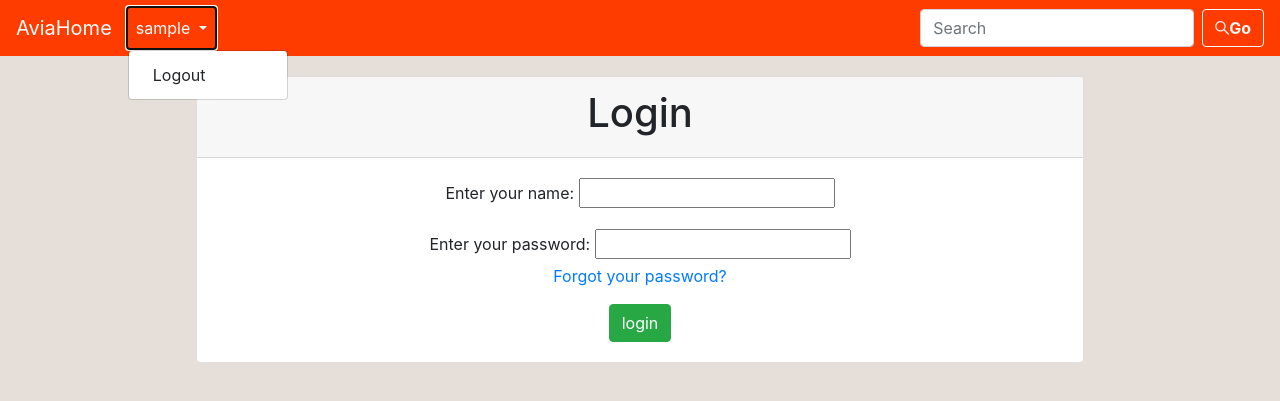
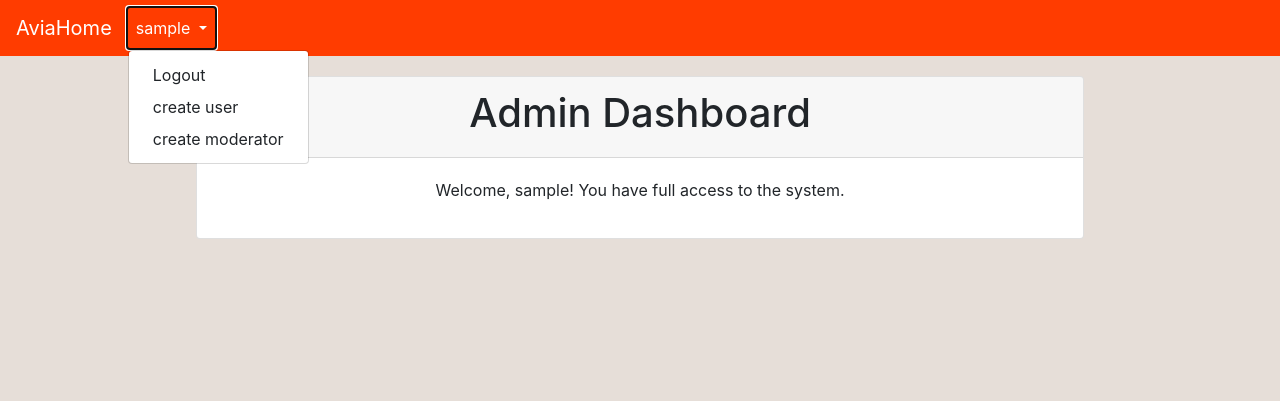
Before and after one commit to JEthebest/aviahome, a Django app: page / in a window 1280 px wide, after a click that opens the changed part. Shown: the top 401 px of the page. Run offline with Django 4.2, Linux system fonts and the light colour scheme; the visitor is signed in with stand-in values (Sample User, id 1); some libraries are stand-ins or nearby versions.

Commit message:
registration moderator

```diff
--- a/accounts/models.py
+++ b/accounts/models.py
@@ -7,8 +7,8 @@ from django.urls import reverse
 
 
 class Profile(models.Model):
-    user = models.ForeignKey(User, on_delete=models.CASCADE)
-    phone = models.CharField(max_length=200, blank=True)
+    user = models.OneToOneField(User, on_delete=models.CASCADE)
+    is_moderator = models.BooleanField(default=False)
 
     def __str__(self):
         return f"{self.user.username}'s profile"
--- a/accounts/templates/base.html
+++ b/accounts/templates/base.html
@@ -32,21 +32,17 @@
 						</a>
 						<div class="dropdown-menu" aria-labelledby="userDrow">
 								<a class="dropdown-item" href="{% url 'user-logout' %}">Logout</a>
+								<a class="dropdown-item" href="{% url 'user-create' %}">create user</a>
+								<a class="dropdown-item" href="{% url 'signup-moderator' %}">create moderator</a>
 						</div>
 					</li>
 					{% else %}
 					<li>
 						<a href="{% url 'user-login' %}" class="nav-link">Вход</a>
 					</li>
-				<li>
-					<a href="{% url 'user-create' %}" class="nav-link">Регистрация</a>
-				</li>
 					{% endif %}
 				</ul>
-			<form class="form-inline my-2 my-lg-0">
-				<input class="form-control mr-sm-2" type="search" name="name" placeholder="Search" aria-label="Seacrh">
-				<button class="btn btn-outline-light my-2 my-sm-0 font-weight-bold" type="submit" formaction={% url 'main-page' %}><i class="fab fa-sistrix"></i>Go</i></button>
-			</form>
+
 			</div>
 		</nav>
 		<div class="container">
--- a/accounts/templates/login.html
+++ b/accounts/templates/login.html
@@ -8,8 +8,42 @@
       margin-right: 10%;
     }
   </style>
+
 {% endblock style %}
 {% block content %}
+{% if user.is_authenticated %}
+{% if user.is_superuser %}
+<div class="card text-center">
+<div class="card-header">
+<h1>Admin Dashboard</h1>
+</div>
+<div class="card-body">
+<p>Welcome, {{ user.username }}! You have full access to the system.</p>
+<!-- Your admin-specific content goes here -->
+</div>
+</div>
+{% elif user.is_staff %}
+<div class="card text-center">
+<div class="card-header">
+<h1>Moderator Dashboard</h1>
+</div>
+<div class="card-body">
+<p>Welcome, {{ user.username }}! You can create and edit references.</p>
+<!-- Your moderator-specific content goes here -->
+</div>
+</div>
+{% else %}
+<div class="card text-center">
+<div class="card-header">
+<h1>User Dashboard</h1>
+</div>
+<div class="card-body">
+<p>Welcome, {{ user.username }}! You can use the system.</p>
+<!-- Your user-specific content goes here -->
+</div>
+</div>
+{% endif %}
+{% else %}
 <div class="card text-center">
 <div class="card-header">
 <h1>Login</h1>
@@ -24,10 +58,11 @@
 <div class="form-group">
 <label for="password">Enter your password:</label>
 <input type="password" id="password" name="password"><br>
-          <p><a href="{% url 'forgot-password' %}">Forgot your password?</a></p>
+<a href="{% url 'forgot_password' %}" class="nav-link">forgot_password ?</a>
 </div>
 <button class="btn btn-success" type="submit">login</button>
 </form>
 </div>
 </div>
+{% endif %}
 {% endblock content %}
--- a/accounts/templates/password_reset_complete.html
+++ b/accounts/templates/password_reset_complete.html
@@ -3,5 +3,5 @@
 {% block content %}
   <h2>Сброс пароля</h2>
   <p>Ваш пароль был успешно изменен.</p>
-  <a href="{% url 'login' %}">Войти</a>
+  <a href="{% url 'user-login' %}">Войти</a>
 {% endblock %}
--- a/accounts/urls.py
+++ b/accounts/urls.py
@@ -10,15 +10,16 @@ from django.contrib.auth import views as auth_views
 
 
 
+
 urlpatterns = [
     path('', views.login_user, name='user-login'),
+    path('signup_moderator/', views.signup_moderator, name='signup-moderator'),
     path('logout/', LogoutView.as_view(next_page="main-page"), name="user-logout"),
-    path('<int:pk>/', views.user_profile, name="user-profile"),
     path('signup/', views.signup, name="user-create"),
-    path('<int:pk>/update/', views.user_update, name="user-update"),
     path('users/', views.main_page, name='main-page'),
 
-    path('forgot_password/', ForgotPasswordView.as_view(), name='forgot-password'),
+
+    path('forgot_password/', ForgotPasswordView.as_view(), name='forgot_password'),
     path('reset/<uidb64>/<token>/', auth_views.PasswordResetConfirmView.as_view(template_name='registration/password_reset_confirm.html'), name='password_reset_confirm'),
     path('reset/done/', auth_views.PasswordResetDoneView.as_view(template_name='registration/password_reset_done.html'), name='password_reset_done'),
     path('reset/complete/', auth_views.PasswordResetCompleteView.as_view(template_name='registration/password_reset_complete.html'), name='password_reset_complete'),
--- a/accounts/views.py
+++ b/accounts/views.py
@@ -1,79 +1,68 @@
 from django.shortcuts import render, redirect
-from django.contrib.auth.models import User
+from django.contrib.auth.models import User, Group
 from django.contrib import messages
-from django.contrib.auth import login, authenticate
+from django.contrib.auth import login, authenticate, get_user_model
 from .models import Profile
-
+from django.contrib.auth.decorators import login_required, user_passes_test, permission_required
 
 from django.contrib.auth.views import PasswordResetView
 from django.contrib.auth.forms import PasswordResetForm
 from django.urls import reverse_lazy
-from django.http import HttpResponseRedirect
+from django.db import IntegrityError
 
 
 
-
-
+@user_passes_test(lambda u: u.is_superuser or u.is_staff, login_url='main-page')
 def signup(request):
     if request.method == "POST":
         username = request.POST.get("name")
         email = request.POST.get("mail")
         pass1 = request.POST.get("password")
-        pass2= request.POST.get("password2")
+        pass2 = request.POST.get("password2")
 
         if pass1 == pass2:
-            if User.objects.filter(username = username).first():
+            if User.objects.filter(username=username).first():
                 messages.error(request, "This username is already taken")
                 return redirect('main-page')
             user = User.objects.create(
                 username=username,
-                email=email)
+                email=email,
+                is_active=False)
+
             user.set_password(pass1)
             user.save()
 
-            Profile.objects.create(user=user)
+            if not hasattr(user, 'profile'):
+                Profile.objects.create(user=user)
 
-            user = authenticate(username=username, password=pass1)
+            user.is_active = False
+            user.save()
+
+            messages.success(request, "Account created, but must be verified by admin before logging in.")
+            return redirect('main-page')
+        else:
+            messages.error(request, "Passwords do not match.")
+            # Redirect to main page in case of an error
+            return redirect('main-page')
+
+    return render(request, "signup.html")
+
+
+
+def login_user(request):
+    if request.method == 'POST':
+        username = request.POST['username']
+        password = request.POST['password']
+        user = authenticate(request, username=username, password=password)
+
+        if user is not None:
             login(request, user)
             return redirect('main-page')
         else:
-            messages.success(request, "Password are not similar")
-    return render(request, "signup.html")
-
-
-def login_user(request):
-    if request.method == "POST":
-        username = request.POST.get('username')
-        password = request.POST.get('password')
-
-        try:
-            user = User.objects.get(username=username)
-            user = authenticate(username=username, password=password)
-            login(request, user)
-            return redirect('main-page')
-        except:
-            print("No such user")
+            messages.error(request, 'Invalid username or password.')
 
     return render(request, 'login.html')
 
-
-def user_profile(request, pk):
-    user = User.objects.get(pk=pk)
-    return render(request, 'user_profile.html', locals())
-
-
-
-
-
-def user_update(request, pk):
-    user = User.objects.get(pk=pk)
-    if request.method == "POST":
-        bio = request.POST.get("bio")
-
-        user.profile.bio = bio
-        user.profile.save()
-        return redirect(user.profile.get_absolute_url())
-    return render(request, "user_profile.html")
 
 
 def main_page(request):
@@ -85,3 +74,61 @@ class ForgotPasswordView(PasswordResetView):
     template_name = 'forgot_password.html'
     success_url = reverse_lazy('password_reset_done')
     form_class = PasswordResetForm
+
+
+
+
+
+User = get_user_model()
+
+@login_required
+@user_passes_test(lambda user: user.is_superuser or hasattr(user, 'profile') and user.profile.is_moderator, login_url='main-page')
+def signup_moderator(request):
+    if not request.user.is_superuser:
+        messages.error(request, "You do not have permission to access this page.")
+        return redirect('main-page')
+
+    if not request.user.has_perm('accounts.can_add_moderator'):
+        messages.error(request, "You do not have permission to add a moderator.")
+        return redirect('main-page')
+
+    if request.method == "POST":
+        username = request.POST.get("name")
+        email = request.POST.get("mail")
+        pass1 = request.POST.get("password")
+        pass2 = request.POST.get("password2")
+
+        if pass1 == pass2:
+            if User.objects.filter(username=username).first():
+                messages.error(request, "This username is already taken")
+                return redirect('main-page')
+
+            user = User.objects.create(
+                username=username,
+                email=email,
+                is_active=False,
+                is_staff=True,
+            )
+
+            user.set_password(pass1)
+            user.save()
+
+            moderator_group, created = Group.objects.get_or_create(name='Moderator')
+            user.groups.add(moderator_group)
+
+            # Create a Profile object for the user, or update the existing one if it already exists
+            profile, created = Profile.objects.get_or_create(user=user)
+            if created:
+                profile.is_moderator = True
+                profile.save()
+
+            user.is_active = True
+            user.save()
+
+            messages.success(request, "Account created, but must be verified by a moderator before logging in.")
+            return redirect('main-page')
+        else:
+            messages.error(request, "Passwords do not match.")
+
+    # если запрос GET, то просто отобразить форму
+    return render(request, "signup_moderator.html")
```
Also changed, not shown: accounts/templates/main_page.html (+26 -9 lines), accounts/templates/signup_moderator.html (added, +25 -0 lines), accounts/tests.py (+87 -2 lines), accounts/migrations/0002_remove_profile_phone.py (added), accounts/migrations/0003_profile_is_moderator_alter_profile_user.py (added). Lines whose indentation alone changed are shown as unchanged.
